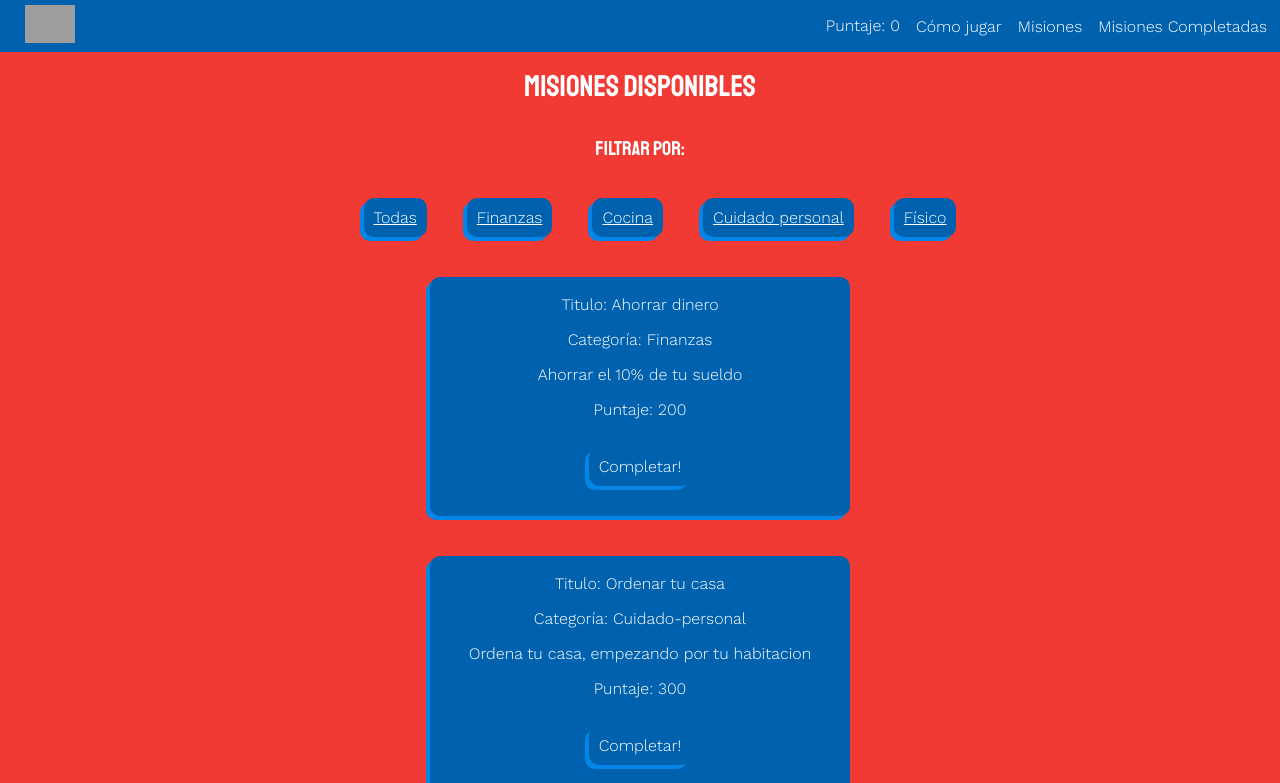
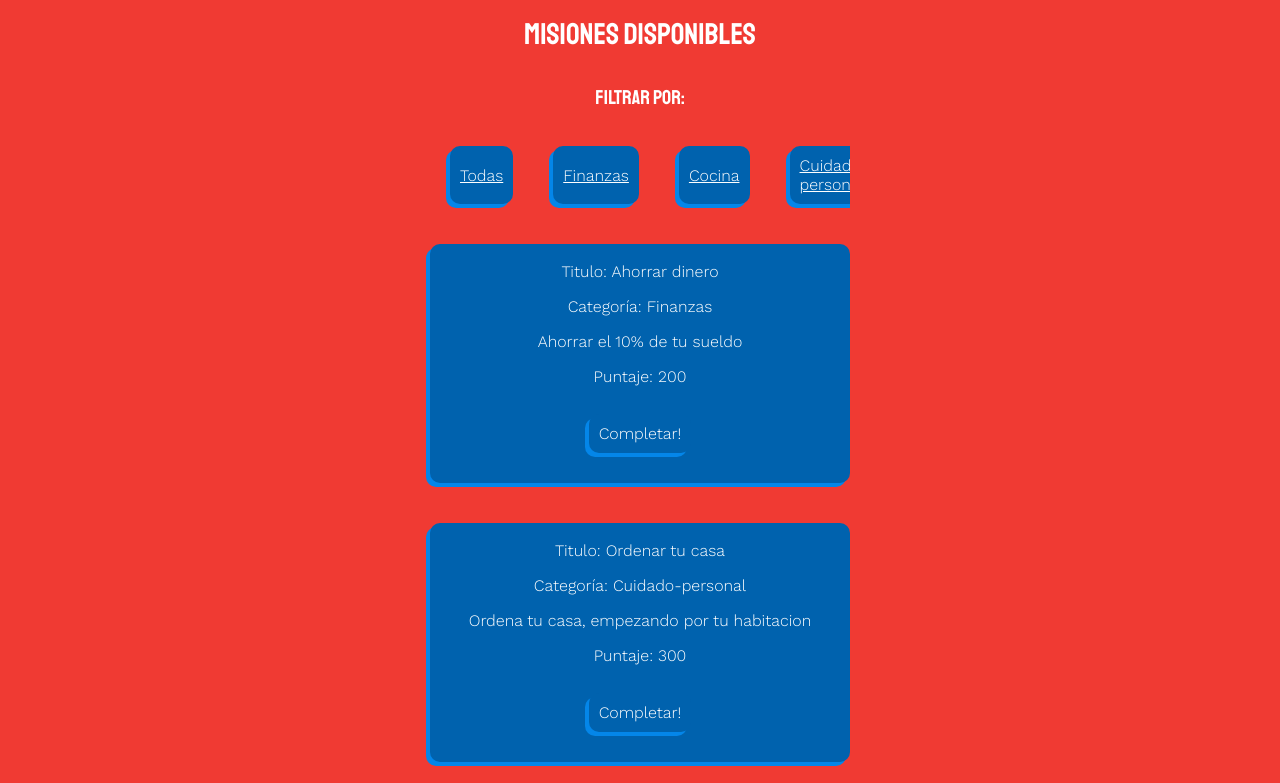
Before and after one commit to mairomano2/Platinados-React.js, a React (Create React App) app: page /misiones in a window 1280 px wide. Shown: the top 783 px of the page. Built offline with nearby package versions, Linux system fonts and the light colour scheme; grey boxes are pictures that could not be loaded; a web font is replaced by a local one.

Commit message:
retoque del array de misiones y agregado de la nav scroleable del filtro de misiones

```diff
--- a/src/App.js
+++ b/src/App.js
@@ -12,7 +12,7 @@ function App() {
     <div className="App">
       <MisionesContextProvider>
         <BrowserRouter>
-          <NavBar />
+          {/* <NavBar /> */}
           <Switch>
             <Route exact path="/">
               <Landing />
--- a/src/components/Context/listaMisiones.js
+++ b/src/components/Context/listaMisiones.js
@@ -1,29 +1,33 @@
 export const listaMisiones = [
-  { "id": 1,
-    categoria:"Finanzas",
-    titulo: "Ahorrar dinero", descripcion: "Ahorrar el 10% de tu sueldo",
+  {
+    id: 1,
+    categoria: "Finanzas",
+    titulo: "Ahorrar dinero",
+    descripcion: "Ahorrar el 10% de tu sueldo",
     puntaje: 200,
-    completada: false},
+  },
 
-  { id: 2,
-    categoria:"Cuidado-personal",
-    titulo: "Ordenar tu casa" ,
-    descripcion: "Ordena tu casa, empezando por tu habitacion" ,
+  {
+    id: 2,
+    categoria: "Cuidado-personal",
+    titulo: "Ordenar tu casa",
+    descripcion: "Ordena tu casa, empezando por tu habitacion",
     puntaje: 300,
-    completada: false},
+  },
 
-  { id: 3,
-    categoria:"Fisico",
+  {
+    id: 3,
+    categoria: "Fisico",
     titulo: "Ejercitarse",
     descripcion: "Salir a caminar 20 minutos",
     puntaje: 100,
-    completada: false},
+  },
 
-  { id: 4,
-    categoria:"Cocina",
+  {
+    id: 4,
+    categoria: "Cocina",
     titulo: "Cocinar una comida elaborada",
     descripcion: "Cocinar una comida con al menos 5 ingredientes",
     puntaje: 100,
-    completada: false
-  }
-]
+  },
+];
--- a/src/components/NavBarMisiones/NavBarMisiones.css
+++ b/src/components/NavBarMisiones/NavBarMisiones.css
@@ -2,7 +2,16 @@
   display: flex;
   flex-direction: column;
 }
-.filtros ul {
+
+.contenedor-filtros {
+  width: 420px;
   display: flex;
-  margin: 0;
+  flex-wrap: no-wrap;
+  overflow-x: scroll;
+}
+
+@media (max-width: 768px) {
+  .contenedor-filtros {
+    width: 240px;
+  }
 }/*# sourceMappingURL=NavBarMisiones.css.map */
--- a/src/components/NavBarMisiones/NavBarMisiones.jsx
+++ b/src/components/NavBarMisiones/NavBarMisiones.jsx
@@ -5,23 +5,13 @@ export const NavBarMisiones = () => {
   return (
     <div className="filtros">
       <h2 className="subtitulos">Filtrar por: </h2>
-      <ul>
-        <Link to="/misiones">
-          <li className="contenedor-decorado">Todas</li>
-        </Link>
-        <Link to="/categoria/finanzas">
-          <li className="contenedor-decorado">Finanzas</li>
-        </Link>
-        <Link to="/categoria/cocina">
-          <li className="contenedor-decorado">Cocina</li>
-        </Link>
-        <Link to="/categoria/cuidado-personal">
-          <li className="contenedor-decorado">Cuidado personal</li>
-        </Link>
-        <Link to="/categoria/fisico">
-          <li className="contenedor-decorado">Físico</li>
-        </Link>
-      </ul>
+      <div className="contenedor-filtros">
+        <Link className="contenedor-decorado" to="/misiones">Todas</Link>
+        <Link className="contenedor-decorado" to="/categoria/finanzas">Finanzas</Link>
+        <Link className="contenedor-decorado" to="/categoria/cocina">Cocina</Link>
+        <Link className="contenedor-decorado" to="/categoria/cuidado-personal">Cuidado personal</Link>
+        <Link className="contenedor-decorado" to="/categoria/fisico">Físico</Link>
+      </div>
     </div>
   )
 }
--- a/src/components/NavBarMisiones/NavBarMisiones.scss
+++ b/src/components/NavBarMisiones/NavBarMisiones.scss
@@ -1,9 +1,17 @@
 .filtros{
   display: flex;
   flex-direction: column;
+}
 
-  ul{
-    display: flex;
-    margin: 0;
+.contenedor-filtros{
+  width: 420px;
+  display: flex;
+  flex-wrap: no-wrap;
+  overflow-x: scroll;
+}
+
+@media (max-width: 768px) {
+  .contenedor-filtros{
+    width: 240px;
   }
 }
```
Also changed, not shown: 1 other file (tests, documents, lock files or other folders).
